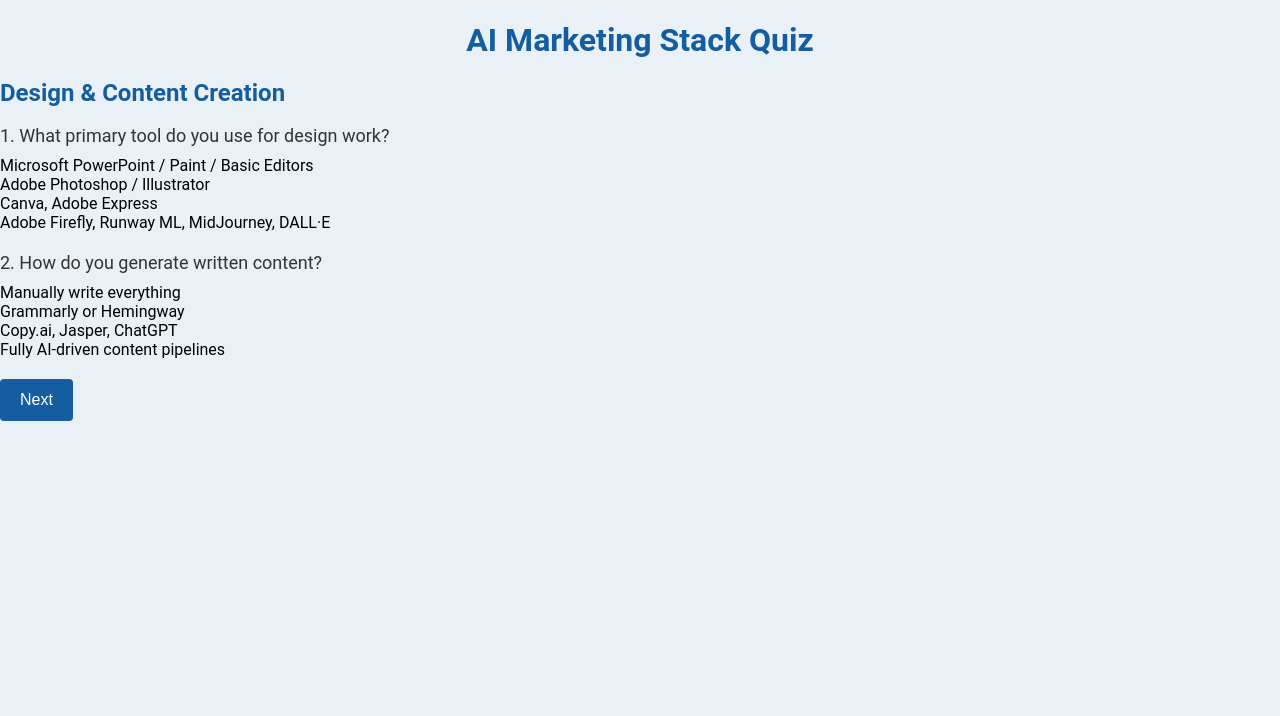
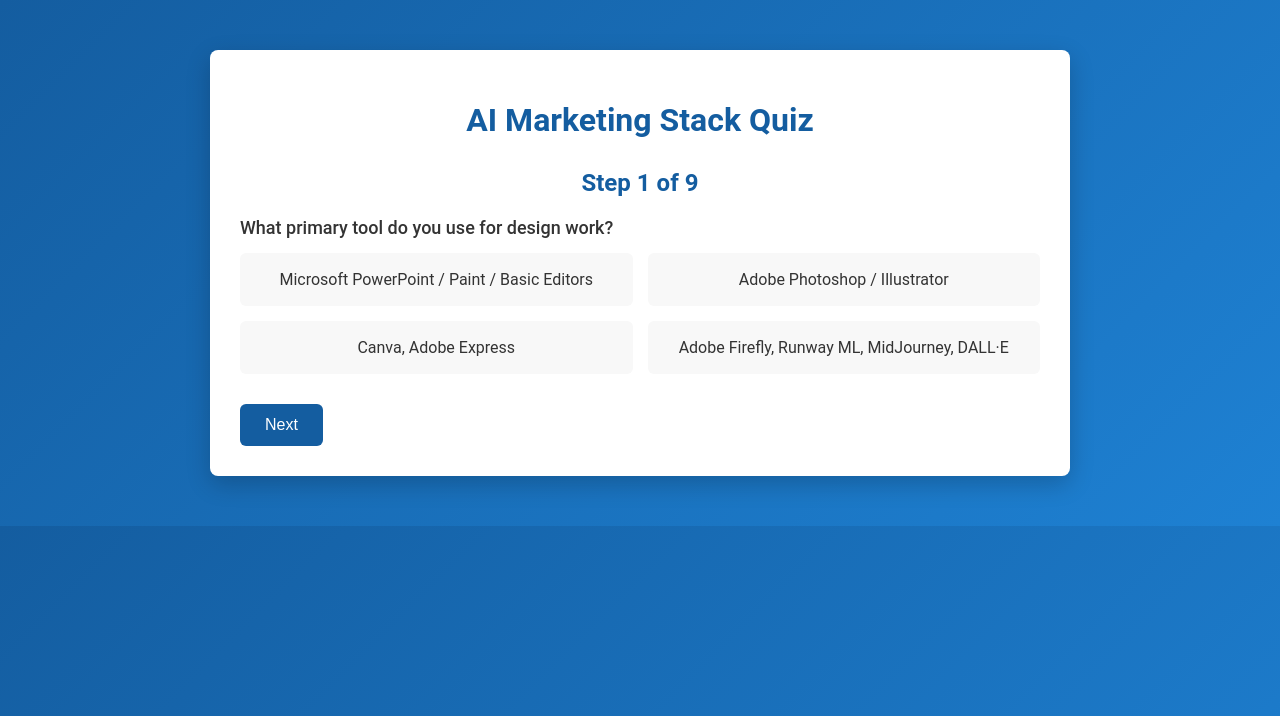
Before and after one commit to rominamassa/ai-tech-stack, a Flask app: page / in a window 1280 px wide. Shown: the top 716 px of the page. Run offline with Flask 3, Linux system fonts and the light colour scheme.

Commit message:
Update all files for modern UI, multi-step quiz with card-style modules, and improved interactivity

```diff
--- a/static/css/style.css
+++ b/static/css/style.css
@@ -1,120 +1,122 @@
-/* Overall Page Styles */
+/* Modern, app-like design with clickable cards, single question per step */
 body {
-  background-color: #e9f1f7;
-  font-family: 'Roboto', sans-serif;
   margin: 0;
   padding: 0;
+  font-family: 'Roboto', sans-serif;
+  background: linear-gradient(135deg, #145da0 0%, #1e81d3 100%);
+  color: #333;
 }
 
-.container {
+.quiz-wrapper {
   max-width: 800px;
-  margin: 40px auto;
-  background-color: #fff;
-  padding: 40px;
+  margin: 50px auto;
+  background: #fff;
   border-radius: 8px;
-  box-shadow: 0 4px 20px rgba(0, 0, 0, 0.1);
+  padding: 30px;
+  box-shadow: 0 8px 24px rgba(0,0,0,0.2);
 }
 
-/* Headings */
-h1 {
+.quiz-wrapper h1 {
   text-align: center;
   color: #145da0;
-  margin-bottom: 20px;
+  margin-bottom: 30px;
 }
 
-h2 {
+.quiz-wrapper h2 {
+  margin-bottom: 20px;
   color: #145da0;
-  margin-bottom: 15px;
+  text-align: center;
 }
 
-/* Question Blocks */
-.question {
-  margin-bottom: 20px;
-}
-
-.question p {
-  font-size: 18px;
-  color: #333;
-  margin-bottom: 10px;
-}
-
-/* Custom Radio Button Styles */
-input[type="radio"] {
-  display: none;
-}
-
-.custom-label {
-  position: relative;
-  display: block;
-  cursor: pointer;
-  font-size: 16px;
-  color: #555;
-  border: 1px solid #ddd;
-  border-radius: 4px;
-  padding: 12px 15px 12px 50px;
-  margin-bottom: 12px;
-  transition: background-color 0.3s, border-color 0.3s;
-}
-
-.custom-label:hover {
-  background-color: #f1faff;
-  border-color: #145da0;
-}
-
-.custom-label::before {
-  content: "";
-  position: absolute;
-  left: 15px;
-  top: 50%;
-  transform: translateY(-50%);
-  width: 20px;
-  height: 20px;
-  border: 2px solid #145da0;
-  border-radius: 50%;
-  background-color: #fff;
-}
-
-input[type="radio"]:checked + .custom-label::before {
-  background-color: #145da0;
-}
-
-/* Multi-step Form */
+/* Steps hidden by default, only one step is visible at a time */
 .step {
   display: none;
 }
-
 .step.active {
   display: block;
 }
 
-.buttons {
+.question {
+  margin-bottom: 30px;
+}
+
+.question-text {
+  font-size: 18px;
+  margin-bottom: 15px;
+  font-weight: 500;
+}
+
+/* Options container - just 4 items here, but let's keep it flexible */
+.options {
+  display: flex;
+  flex-wrap: wrap;
+  gap: 15px;
+}
+
+.option-card {
+  flex: 1 1 calc(50% - 15px);
+  position: relative;
+}
+
+/* Hide the radio inputs but keep them accessible to label */
+.option-card input[type="radio"] {
+  position: absolute;
+  opacity: 0;
+  width: 0;
+  height: 0;
+}
+
+.option-card label {
+  display: block;
+  background: #f8f8f8;
+  border-radius: 6px;
+  padding: 15px 20px;
+  border: 2px solid transparent;
+  cursor: pointer;
+  transition: all 0.3s ease;
+  font-size: 16px;
+  text-align: center;
+}
+
+.option-card label:hover {
+  background: #eef6ff;
+}
+
+.option-card input[type="radio"]:checked + label {
+  background: #145da0;
+  color: #fff;
+  border-color: #145da0;
+  box-shadow: 0 4px 12px rgba(0,0,0,0.1);
+  transform: scale(1.02);
+}
+
+/* Navigation Buttons */
+.nav-buttons {
   display: flex;
   justify-content: space-between;
-  margin-top: 20px;
+  margin-top: 30px;
 }
 
-/* Button Styles */
-button, .submit-btn {
+button {
   background-color: #145da0;
   color: #fff;
   border: none;
-  padding: 12px 20px;
-  border-radius: 4px;
+  border-radius: 6px;
+  padding: 12px 25px;
+  cursor: pointer;
   font-size: 16px;
-  cursor: pointer;
-  transition: background-color 0.3s;
+  transition: background 0.3s, transform 0.3s;
 }
 
-button:hover, .submit-btn:hover {
+button:hover {
   background-color: #0e4b7c;
+  transform: scale(1.03);
 }
 
-/* Textarea for Share Message */
-textarea {
-  width: 100%;
-  padding: 10px;
-  border: 1px solid #ddd;
-  border-radius: 4px;
-  font-size: 16px;
-  color: #333;
+.submit-btn {
+  background-color: #28a745;
 }
+
+.submit-btn:hover {
+  background-color: #218838;
+}
--- a/static/js/script.js
+++ b/static/js/script.js
@@ -7,15 +7,17 @@ document.addEventListener("DOMContentLoaded", function() {
     steps[currentStep].classList.add("active");
   }
 
-  // Next buttons
+  // Next button logic
   document.querySelectorAll(".next-btn").forEach(button => {
     button.addEventListener("click", () => {
       const currentStepEl = steps[currentStep];
+      // Validate required radios in this step
       const requiredRadios = currentStepEl.querySelectorAll("input[type='radio'][required]");
       let valid = true;
       requiredRadios.forEach(radio => {
         const name = radio.name;
         const group = currentStepEl.querySelectorAll(`input[name="${name}"]`);
+        // If no radio is checked in that group, it's invalid
         if (![...group].some(r => r.checked)) {
           valid = false;
         }
@@ -24,13 +26,14 @@ document.addEventListener("DOMContentLoaded", function() {
         alert("Please select an option before proceeding.");
         return;
       }
-      currentStepEl.classList.remove("active");
+      // Move to the next step
+      steps[currentStep].classList.remove("active");
       currentStep = Math.min(currentStep + 1, steps.length - 1);
       steps[currentStep].classList.add("active");
     });
   });
 
-  // Previous buttons
+  // Previous button logic
   document.querySelectorAll(".prev-btn").forEach(button => {
     button.addEventListener("click", () => {
       steps[currentStep].classList.remove("active");
--- a/templates/base.html
+++ b/templates/base.html
@@ -3,17 +3,15 @@
 <head>
   <meta charset="UTF-8">
   <title>AI Marketing Stack Quiz</title>
+  <!-- Ensures the quiz is responsive on mobile devices -->
+  <meta name="viewport" content="width=device-width, initial-scale=1.0">
+  <!-- Links to your main CSS file -->
   <link rel="stylesheet" href="{{ url_for('static', filename='css/style.css') }}">
+  <!-- Defer attribute ensures the DOM is loaded before running script.js -->
   <script defer src="{{ url_for('static', filename='js/script.js') }}"></script>
-  <style>
-    body {
-      font-family: 'Roboto', sans-serif;
-      margin: 0;
-      padding: 0;
-    }
-  </style>
 </head>
 <body>
+  <!-- Where your page-specific content (index.html, etc.) will be inserted -->
   {% block content %}{% endblock %}
 </body>
 </html>
--- a/templates/index.html
+++ b/templates/index.html
@@ -3,12 +3,12 @@
 <div class="quiz-wrapper">
   <h1>AI Marketing Stack Quiz</h1>
   <form id="quizForm" method="post" action="{{ url_for('submit') }}">
+
     <!-- STEP 1 -->
     <div class="step active">
-      <h2>Design & Content Creation</h2>
-      <!-- Question 1 -->
+      <h2>Step 1 of 9</h2>
       <div class="question">
-        <p class="question-text">1. What primary tool do you use for design work?</p>
+        <p class="question-text">What primary tool do you use for design work?</p>
         <div class="options">
           <div class="option-card">
             <input type="radio" id="q1a" name="q1" value="0" required>
@@ -28,9 +28,17 @@
           </div>
         </div>
       </div>
-      <!-- Question 2 -->
+      <div class="nav-buttons">
+        <!-- No 'Previous' button on step 1 -->
+        <button type="button" class="next-btn">Next</button>
+      </div>
+    </div>
+
+    <!-- STEP 2 -->
+    <div class="step">
+      <h2>Step 2 of 9</h2>
       <div class="question">
-        <p class="question-text">2. How do you generate written content?</p>
+        <p class="question-text">How do you generate written content?</p>
         <div class="options">
           <div class="option-card">
             <input type="radio" id="q2a" name="q2" value="0" required>
@@ -51,16 +59,16 @@
         </div>
       </div>
       <div class="nav-buttons">
+        <button type="button" class="prev-btn">Previous</button>
         <button type="button" class="next-btn">Next</button>
       </div>
     </div>
 
-    <!-- STEP 2 -->
+    <!-- STEP 3 -->
     <div class="step">
-      <h2>Email & Communication</h2>
-      <!-- Question 3 -->
+      <h2>Step 3 of 9</h2>
       <div class="question">
-        <p class="question-text">3. How do you send and manage marketing emails?</p>
+        <p class="question-text">How do you send and manage marketing emails?</p>
         <div class="options">
           <div class="option-card">
             <input type="radio" id="q3a" name="q3" value="0" required>
@@ -80,9 +88,17 @@
           </div>
         </div>
       </div>
-      <!-- Question 4 -->
+      <div class="nav-buttons">
+        <button type="button" class="prev-btn">Previous</button>
+        <button type="button" class="next-btn">Next</button>
+      </div>
+    </div>
+
+    <!-- STEP 4 -->
+    <div class="step">
+      <h2>Step 4 of 9</h2>
       <div class="question">
-        <p class="question-text">4. What do you use for team communication?</p>
+        <p class="question-text">What do you use for team communication?</p>
         <div class="options">
           <div class="option-card">
             <input type="radio" id="q4a" name="q4" value="0" required>
@@ -108,14 +124,131 @@
       </div>
     </div>
 
-    <!-- (Repeat similar structure for additional steps) -->
+    <!-- STEP 5 -->
+    <div class="step">
+      <h2>Step 5 of 9</h2>
+      <div class="question">
+        <p class="question-text">What platform do you use for scheduling social posts?</p>
+        <div class="options">
+          <div class="option-card">
+            <input type="radio" id="q5a" name="q5" value="0" required>
+            <label for="q5a">Direct manual posting</label>
+          </div>
+          <div class="option-card">
+            <input type="radio" id="q5b" name="q5" value="3">
+            <label for="q5b">Hootsuite, Buffer</label>
+          </div>
+          <div class="option-card">
+            <input type="radio" id="q5c" name="q5" value="5">
+            <label for="q5c">Sprout Social, HubSpot, Metricool</label>
+          </div>
+          <div class="option-card">
+            <input type="radio" id="q5d" name="q5" value="10">
+            <label for="q5d">Persado, ChatGPT-powered captions</label>
+          </div>
+        </div>
+      </div>
+      <div class="nav-buttons">
+        <button type="button" class="prev-btn">Previous</button>
+        <button type="button" class="next-btn">Next</button>
+      </div>
+    </div>
 
-    <!-- STEP 5 (Final Step) -->
+    <!-- STEP 6 -->
     <div class="step">
-      <h2>AI Adoption & Business Intelligence</h2>
-      <!-- Question 9 -->
+      <h2>Step 6 of 9</h2>
       <div class="question">
-        <p class="question-text">9. How do you track customer behavior and predict trends?</p>
+        <p class="question-text">How do you monitor your brand’s social reputation?</p>
+        <div class="options">
+          <div class="option-card">
+            <input type="radio" id="q6a" name="q6" value="0" required>
+            <label for="q6a">Manually check social media</label>
+          </div>
+          <div class="option-card">
+            <input type="radio" id="q6b" name="q6" value="3">
+            <label for="q6b">Google Alerts, basic keyword tracking</label>
+          </div>
+          <div class="option-card">
+            <input type="radio" id="q6c" name="q6" value="5">
+            <label for="q6c">Brandwatch, Sprinklr, Talkwalker</label>
+          </div>
+          <div class="option-card">
+            <input type="radio" id="q6d" name="q6" value="10">
+            <label for="q6d">6sense, Crayon, AI-driven competitive intelligence</label>
+          </div>
+        </div>
+      </div>
+      <div class="nav-buttons">
+        <button type="button" class="prev-btn">Previous</button>
+        <button type="button" class="next-btn">Next</button>
+      </div>
+    </div>
+
+    <!-- STEP 7 -->
+    <div class="step">
+      <h2>Step 7 of 9</h2>
+      <div class="question">
+        <p class="question-text">How do you set up and optimize ad campaigns?</p>
+        <div class="options">
+          <div class="option-card">
+            <input type="radio" id="q7a" name="q7" value="0" required>
+            <label for="q7a">Manually create ads and set bids</label>
+          </div>
+          <div class="option-card">
+            <input type="radio" id="q7b" name="q7" value="3">
+            <label for="q7b">Google Ads Manager, Meta Ads</label>
+          </div>
+          <div class="option-card">
+            <input type="radio" id="q7c" name="q7" value="5">
+            <label for="q7c">Google Performance Max, Meta Advantage+</label>
+          </div>
+          <div class="option-card">
+            <input type="radio" id="q7d" name="q7" value="10">
+            <label for="q7d">AI-driven ad strategies</label>
+          </div>
+        </div>
+      </div>
+      <div class="nav-buttons">
+        <button type="button" class="prev-btn">Previous</button>
+        <button type="button" class="next-btn">Next</button>
+      </div>
+    </div>
+
+    <!-- STEP 8 -->
+    <div class="step">
+      <h2>Step 8 of 9</h2>
+      <div class="question">
+        <p class="question-text">How do you handle audience targeting?</p>
+        <div class="options">
+          <div class="option-card">
+            <input type="radio" id="q8a" name="q8" value="0" required>
+            <label for="q8a">Manually define audiences</label>
+          </div>
+          <div class="option-card">
+            <input type="radio" id="q8b" name="q8" value="3">
+            <label for="q8b">Facebook & Google Ads presets</label>
+          </div>
+          <div class="option-card">
+            <input type="radio" id="q8c" name="q8" value="5">
+            <label for="q8c">AI-assisted segmentation</label>
+          </div>
+          <div class="option-card">
+            <input type="radio" id="q8d" name="q8" value="10">
+            <label for="q8d">Predictive AI audience modeling</label>
+          </div>
+        </div>
+      </div>
+      <div class="nav-buttons">
+        <button type="button" class="prev-btn">Previous</button>
+        <button type="button" class="next-btn">Next</button>
+      </div>
+    </div>
+
+    <!-- STEP 9 -->
+    <div class="step">
+      <h2>Step 9 of 9</h2>
+      <div class="question">
+        <p class="question-text">How do you track customer behavior and predict trends?</p>
         <div class="options">
           <div class="option-card">
             <input type="radio" id="q9a" name="q9" value="0" required>
@@ -140,6 +273,7 @@
         <button type="submit" class="submit-btn">Submit Quiz</button>
       </div>
     </div>
+
   </form>
 </div>
 {% endblock %}
```
Also changed, not shown: static/style.css (+1 -10 lines).
